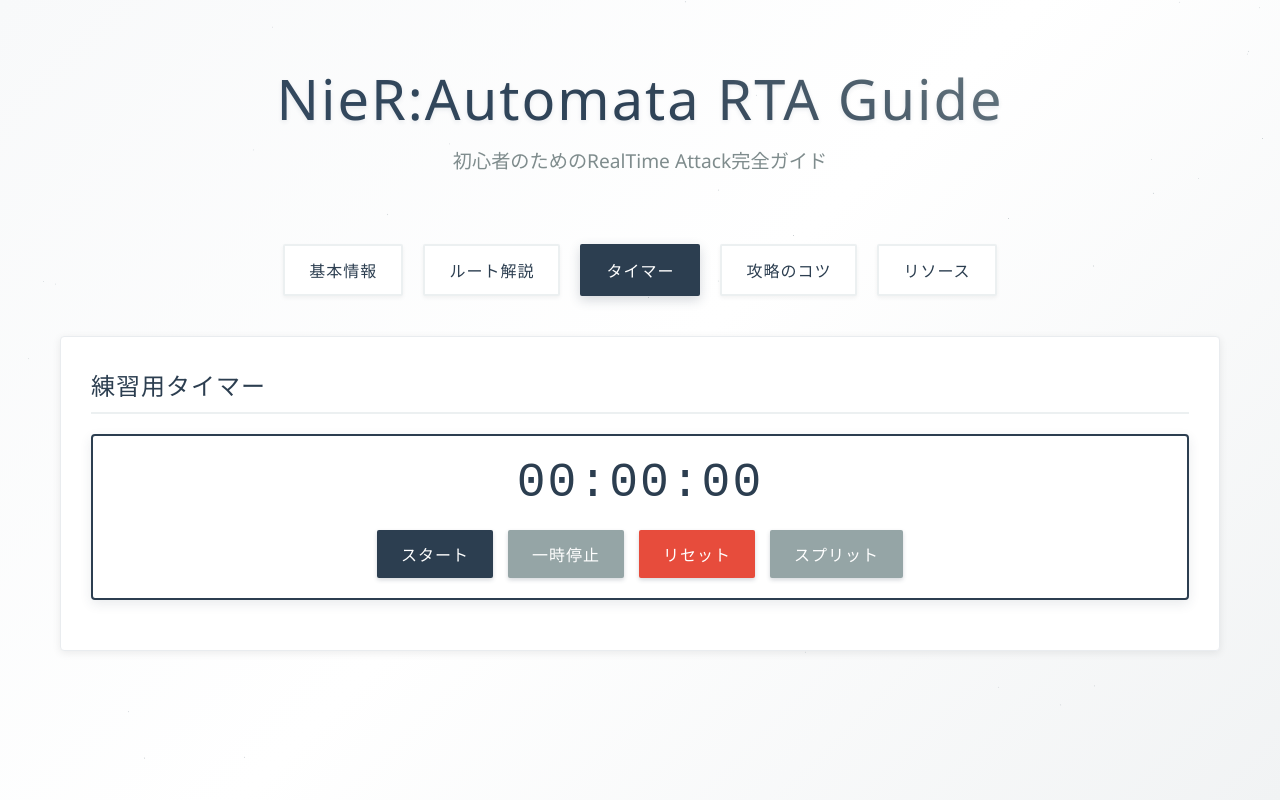
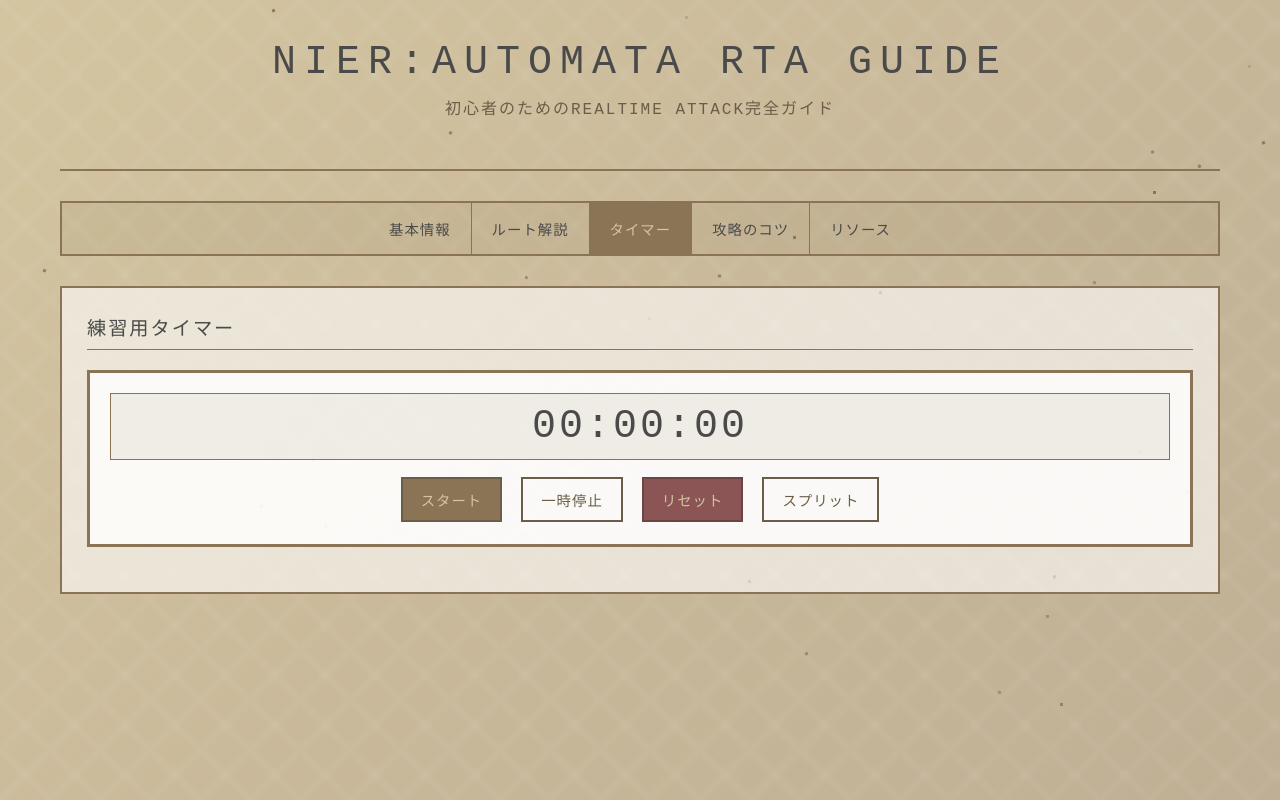
Before and after one commit to alice3589/NieR-Automata-RTA-Guide, a plain HTML site: page index.html in a window 1280 px wide. Both pictures are taken after a click on the button "タイマー". Drawn offline with Linux system fonts and the light colour scheme.

Commit message:
Add files via upload

```diff
--- a/index.html
+++ b/index.html
@@ -12,11 +12,27 @@
         }
 
         body {
-            font-family: 'Segoe UI', Tahoma, Geneva, Verdana, sans-serif;
-            background: linear-gradient(135deg, #f8f9fa 0%, #ffffff 50%, #f1f3f4 100%);
-            color: #2c3e50;
+            font-family: 'Courier New', monospace;
+            background: linear-gradient(135deg, #d4c5a0 0%, #c9b99a 50%, #bfaf94 100%);
+            color: #4a4a4a;
             min-height: 100vh;
             overflow-x: hidden;
+            position: relative;
+        }
+
+        body::before {
+            content: '';
+            position: fixed;
+            top: 0;
+            left: 0;
+            width: 100%;
+            height: 100%;
+            background-image:
+                linear-gradient(45deg, transparent 40%, rgba(255,255,255,0.05) 50%, transparent 60%),
+                linear-gradient(-45deg, transparent 40%, rgba(255,255,255,0.05) 50%, transparent 60%);
+            background-size: 50px 50px;
+            pointer-events: none;
+            z-index: 1;
         }
 
         .particles {
@@ -26,17 +42,16 @@
             width: 100%;
             height: 100%;
             pointer-events: none;
-            z-index: 1;
+            z-index: 2;
         }
 
         .particle {
             position: absolute;
-            width: 1px;
-            height: 1px;
-            background: #bdc3c7;
-            border-radius: 50%;
-            opacity: 0.4;
-            animation: float 8s infinite ease-in-out;
+            width: 3px;
+            height: 3px;
+            background: #8b7355;
+            opacity: 0.3;
+            animation: float 10s infinite ease-in-out;
         }
 
         @keyframes float {
@@ -54,21 +69,20 @@
 
         header {
             text-align: center;
-            padding: 60px 0 40px;
+            padding: 40px 0 30px;
             position: relative;
+            border-bottom: 2px solid #8b7355;
+            margin-bottom: 30px;
         }
 
         h1 {
-            font-size: 3.5rem;
-            font-weight: 300;
+            font-size: 2.5rem;
+            font-weight: normal;
             margin-bottom: 10px;
-            background: linear-gradient(45deg, #34495e, #2c3e50, #7f8c8d);
-            -webkit-background-clip: text;
-            -webkit-text-fill-color: transparent;
-            background-clip: text;
-            text-shadow: 0 2px 4px rgba(52, 73, 94, 0.1);
-            animation: glow 3s ease-in-out infinite alternate;
-            letter-spacing: 2px;
+            color: #4a4a4a;
+            letter-spacing: 8px;
+            text-transform: uppercase;
+            font-family: 'Courier New', monospace;
         }
 
         @keyframes glow {
@@ -77,47 +91,51 @@
         }
 
         .subtitle {
-            font-size: 1.2rem;
-            color: #7f8c8d;
-            margin-bottom: 30px;
-            font-weight: 300;
+            font-size: 1rem;
+            color: #6b5d47;
+            margin-bottom: 20px;
+            font-weight: normal;
+            letter-spacing: 2px;
+            text-transform: uppercase;
         }
 
         .nav-tabs {
             display: flex;
             justify-content: center;
-            gap: 20px;
-            margin-bottom: 40px;
+            gap: 0;
+            margin-bottom: 30px;
             flex-wrap: wrap;
+            border: 2px solid #8b7355;
+            background: rgba(139, 115, 85, 0.1);
         }
 
         .tab-button {
-            background: #ffffff;
-            border: 2px solid #ecf0f1;
-            color: #2c3e50;
-            padding: 12px 24px;
-            border-radius: 2px;
+            background: transparent;
+            border: none;
+            border-right: 1px solid #8b7355;
+            color: #4a4a4a;
+            padding: 15px 20px;
             cursor: pointer;
-            transition: all 0.3s ease;
-            font-size: 1rem;
-            font-weight: 400;
+            transition: all 0.2s ease;
+            font-size: 0.9rem;
+            font-weight: normal;
             text-transform: uppercase;
             letter-spacing: 1px;
-            box-shadow: 0 2px 4px rgba(0,0,0,0.05);
+            font-family: 'Courier New', monospace;
+            position: relative;
+        }
+
+        .tab-button:last-child {
+            border-right: none;
         }
 
         .tab-button:hover {
-            background: #f8f9fa;
-            border-color: #bdc3c7;
-            transform: translateY(-1px);
-            box-shadow: 0 4px 8px rgba(0,0,0,0.1);
+            background: rgba(139, 115, 85, 0.2);
         }
 
         .tab-button.active {
-            background: #2c3e50;
-            border-color: #2c3e50;
-            color: #ffffff;
-            box-shadow: 0 4px 12px rgba(44, 62, 80, 0.2);
+            background: #8b7355;
+            color: #d4c5a0;
         }
 
         .tab-content {
@@ -135,13 +153,11 @@
         }
 
         .card {
-            background: #ffffff;
-            border-radius: 4px;
-            padding: 30px;
-            margin-bottom: 30px;
-            border: 1px solid #e9ecef;
-            box-shadow: 0 2px 8px rgba(0,0,0,0.08);
-            transition: all 0.3s ease;
+            background: rgba(255, 255, 255, 0.6);
+            border: 2px solid #8b7355;
+            padding: 25px;
+            margin-bottom: 20px;
+            transition: all 0.2s ease;
             position: relative;
             overflow: hidden;
         }
@@ -153,8 +169,8 @@
             left: -100%;
             width: 100%;
             height: 100%;
-            background: linear-gradient(90deg, transparent, rgba(189, 195, 199, 0.1), transparent);
-            transition: left 0.5s;
+            background: linear-gradient(90deg, transparent, rgba(139, 115, 85, 0.1), transparent);
+            transition: left 0.3s;
         }
 
         .card:hover::before {
@@ -162,19 +178,20 @@
         }
 
         .card:hover {
-            transform: translateY(-2px);
-            border-color: #bdc3c7;
-            box-shadow: 0 8px 24px rgba(0,0,0,0.12);
+            background: rgba(255, 255, 255, 0.8);
+            border-color: #6b5d47;
         }
 
         .card h3 {
-            color: #2c3e50;
+            color: #4a4a4a;
             margin-bottom: 15px;
-            font-size: 1.5rem;
-            font-weight: 400;
-            letter-spacing: 1px;
-            border-bottom: 2px solid #ecf0f1;
-            padding-bottom: 10px;
+            font-size: 1.2rem;
+            font-weight: normal;
+            letter-spacing: 2px;
+            text-transform: uppercase;
+            border-bottom: 1px solid #8b7355;
+            padding-bottom: 8px;
+            font-family: 'Courier New', monospace;
         }
 
         .route-grid {
@@ -185,38 +202,47 @@
         }
 
         .route-card {
-            background: #f8f9fa;
-            padding: 20px;
-            border-radius: 4px;
-            border-left: 4px solid #95a5a6;
-            transition: all 0.3s ease;
-            border: 1px solid #e9ecef;
+            background: rgba(139, 115, 85, 0.1);
+            padding: 15px;
+            border: 1px solid #8b7355;
+            border-left: 4px solid #6b5d47;
+            transition: all 0.2s ease;
+            margin-bottom: 10px;
         }
 
         .route-card:hover {
-            transform: translateY(-2px);
-            background: #ffffff;
-            border-left-color: #2c3e50;
-            box-shadow: 0 4px 12px rgba(0,0,0,0.1);
+            background: rgba(139, 115, 85, 0.2);
+            border-left-color: #4a4a4a;
+        }
+
+        .route-card h4 {
+            color: #4a4a4a;
+            font-family: 'Courier New', monospace;
+            font-size: 1rem;
+            font-weight: normal;
+            text-transform: uppercase;
+            letter-spacing: 1px;
+            margin-bottom: 8px;
         }
 
         .timer {
-            background: #ffffff;
+            background: rgba(255, 255, 255, 0.8);
             padding: 20px;
-            border-radius: 4px;
             text-align: center;
             margin: 20px 0;
-            border: 2px solid #2c3e50;
-            box-shadow: 0 4px 12px rgba(44, 62, 80, 0.1);
+            border: 3px solid #8b7355;
         }
 
         .timer-display {
-            font-size: 3rem;
-            font-weight: 300;
-            color: #2c3e50;
+            font-size: 2.5rem;
+            font-weight: normal;
+            color: #4a4a4a;
             font-family: 'Courier New', monospace;
-            margin-bottom: 20px;
-            letter-spacing: 2px;
+            margin-bottom: 15px;
+            letter-spacing: 3px;
+            background: rgba(139, 115, 85, 0.1);
+            padding: 10px;
+            border: 1px solid #8b7355;
         }
 
         .timer-controls {
@@ -227,42 +253,44 @@
         }
 
         .btn {
-            background: #2c3e50;
-            border: none;
-            color: white;
-            padding: 12px 24px;
-            border-radius: 2px;
+            background: #8b7355;
+            border: 2px solid #6b5d47;
+            color: #d4c5a0;
+            padding: 10px 18px;
             cursor: pointer;
-            font-size: 1rem;
-            transition: all 0.3s ease;
+            font-size: 0.9rem;
+            transition: all 0.2s ease;
             text-transform: uppercase;
-            font-weight: 400;
+            font-weight: normal;
             letter-spacing: 1px;
-            box-shadow: 0 2px 4px rgba(44, 62, 80, 0.2);
+            font-family: 'Courier New', monospace;
+            margin: 2px;
         }
 
         .btn:hover {
-            transform: translateY(-1px);
-            box-shadow: 0 4px 12px rgba(44, 62, 80, 0.3);
-            background: #34495e;
+            background: #6b5d47;
+            border-color: #4a4a4a;
         }
 
         .btn.secondary {
-            background: #95a5a6;
-            color: white;
+            background: transparent;
+            color: #6b5d47;
+            border-color: #6b5d47;
         }
 
         .btn.secondary:hover {
-            background: #7f8c8d;
+            background: #6b5d47;
+            color: #d4c5a0;
         }
 
         .btn.danger {
-            background: #e74c3c;
-            color: white;
+            background: #8b5555;
+            border-color: #6b4444;
+            color: #d4c5a0;
         }
 
         .btn.danger:hover {
-            background: #c0392b;
+            background: #6b4444;
         }
 
         .tips-list {
@@ -271,34 +299,32 @@
         }
 
         .tips-list li {
-            background: #f8f9fa;
-            margin: 10px 0;
-            padding: 15px;
-            border-left: 4px solid #95a5a6;
-            border-radius: 2px;
-            transition: all 0.3s ease;
-            border: 1px solid #e9ecef;
+            background: rgba(139, 115, 85, 0.1);
+            margin: 8px 0;
+            padding: 12px;
+            border-left: 3px solid #8b7355;
+            transition: all 0.2s ease;
+            border: 1px solid rgba(139, 115, 85, 0.3);
+            font-family: 'Courier New', monospace;
+            font-size: 0.9rem;
         }
 
         .tips-list li:hover {
-            background: #ffffff;
-            transform: translateX(5px);
-            border-left-color: #2c3e50;
-            box-shadow: 0 2px 8px rgba(0,0,0,0.1);
+            background: rgba(139, 115, 85, 0.2);
+            border-left-color: #4a4a4a;
         }
 
         .progress-bar {
-            background: #ecf0f1;
-            height: 10px;
-            border-radius: 2px;
+            background: rgba(139, 115, 85, 0.2);
+            height: 8px;
             overflow: hidden;
-            margin: 10px 0;
+            margin: 8px 0;
+            border: 1px solid #8b7355;
         }
 
         .progress-fill {
             height: 100%;
-            background: linear-gradient(90deg, #2c3e50, #34495e);
-            border-radius: 2px;
+            background: #8b7355;
             transition: width 0.3s ease;
         }
 
@@ -306,25 +332,27 @@
             display: flex;
             justify-content: space-between;
             align-items: center;
-            padding: 15px;
-            background: #f8f9fa;
+            padding: 12px 15px;
+            background: rgba(139, 115, 85, 0.1);
             margin: 5px 0;
-            border-radius: 2px;
-            border: 1px solid #e9ecef;
-            transition: all 0.3s ease;
+            border: 1px solid #8b7355;
+            transition: all 0.2s ease;
+            font-family: 'Courier New', monospace;
+            font-size: 0.9rem;
         }
 
         .checkpoint:hover {
-            background: #ffffff;
-            border-color: #bdc3c7;
-            box-shadow: 0 2px 8px rgba(0,0,0,0.08);
+            background: rgba(139, 115, 85, 0.2);
         }
 
         .checkpoint-time {
-            color: #2c3e50;
-            font-weight: 600;
+            color: #4a4a4a;
+            font-weight: normal;
             font-family: 'Courier New', monospace;
             letter-spacing: 1px;
+            background: rgba(139, 115, 85, 0.2);
+            padding: 2px 6px;
+            border: 1px solid #8b7355;
         }
 
         @media (max-width: 768px) {
@@ -564,13 +592,13 @@
         // パーティクルエフェクト
         function createParticles() {
             const particleContainer = document.getElementById('particles');
-            for (let i = 0; i < 50; i++) {
+            for (let i = 0; i < 30; i++) {
                 const particle = document.createElement('div');
                 particle.className = 'particle';
                 particle.style.left = Math.random() * 100 + '%';
                 particle.style.top = Math.random() * 100 + '%';
-                particle.style.animationDelay = Math.random() * 6 + 's';
-                particle.style.animationDuration = (Math.random() * 3 + 3) + 's';
+                particle.style.animationDelay = Math.random() * 10 + 's';
+                particle.style.animationDuration = (Math.random() * 5 + 8) + 's';
                 particleContainer.appendChild(particle);
             }
         }
```
